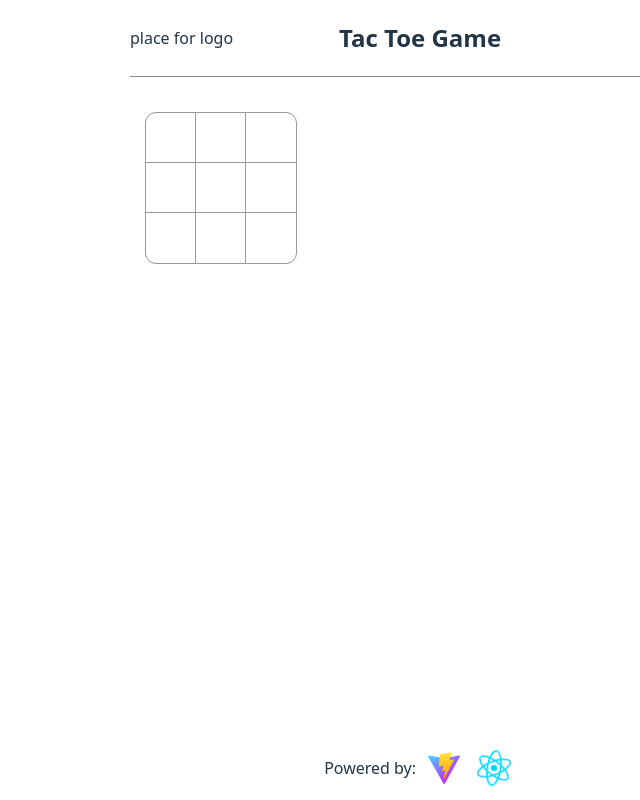
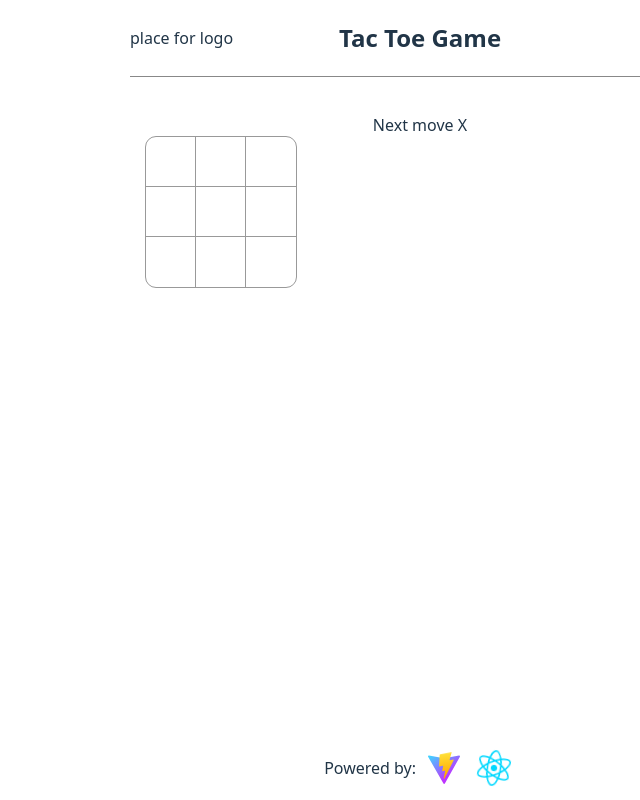
Before and after one commit to ArkadiuszBlochowiak/tic-tac-toe-game, a React (Vite) app: page /game in a window 1280 px wide. Shown: the whole page, without its empty margins (220-860 px from the left). Built offline with nearby package versions, Linux system fonts and the light colour scheme.

Commit message:
Handle endgame

```diff
--- a/src/features/game/Board.tsx
+++ b/src/features/game/Board.tsx
@@ -2,33 +2,69 @@ import { useState } from "react";
 import "./board.css";
 
 function Square({
-  isSelected,
-  isCross,
+  value,
   setMove,
 }: {
-  isSelected: boolean;
-  isCross: boolean;
+  value: string | null;
   setMove: () => void;
 }) {
-  const sign: string = isCross ? "X" : "O";
+  function handleClick(): void {
+    if (value) return;
 
-  function handleClick(): void {
-    if (!isSelected) {
-      setMove();
-    }
+    setMove();
   }
 
   return (
     <div className="square" onClick={handleClick}>
-      {isSelected ? sign : ""}
+      {value}
     </div>
   );
 }
 
 interface SquareElement {
   index: number;
-  isSelected: boolean;
+  value: string | null;
+}
+
+function calculateWinner(list: SquareElement[]): string {
+  const squares: SquareElement[] = list.slice();
+
+  const lines = [
+    [0, 1, 2],
+    [3, 4, 5],
+    [6, 7, 8],
+    [0, 3, 6],
+    [1, 4, 7],
+    [2, 5, 8],
+    [0, 4, 8],
+    [2, 4, 6],
+  ];
+
+  for (const indices of lines) {
+    const [a, b, c] = indices;
+    if (
+      squares[a].value &&
+      squares[a].value === squares[b].value &&
+      squares[b].value === squares[c].value
+    ) {
+      return squares[a].value;
+    }
+  }
+  return "";
+}
+
+function Status({
+  squares,
+  isCross,
+}: {
+  squares: SquareElement[];
   isCross: boolean;
+}) {
+  const winner = calculateWinner(squares);
+  const sign: string = isCross ? "X" : "O";
+  const status = winner ? `The winner is ${winner}` : `Next move ${sign}`;
+
+  return <span>{status}</span>;
 }
 
 export default function Board() {
@@ -36,36 +72,37 @@ export default function Board() {
   for (let i = 0; i < 9; i++) {
     list.push({
       index: i,
-      isSelected: false,
-      isCross: false,
+      value: null,
     });
   }
 
   const [move, setMove] = useState(1);
   const [isCross, setCross] = useState(true);
+  // could be refactored to useReducer
   const [squares, setSquares] = useState<SquareElement[]>(list);
 
   function handleClick(index: number): void {
+    if (squares[index].value || calculateWinner(squares)) return;
+
     setMove(move + 1);
     setCross(move % 2 === 0);
 
     const list = squares.slice();
-    list[index].isSelected = true;
-    list[index].isCross = isCross;
+    list[index].value = isCross ? "X" : "O";
     setSquares(list);
   }
 
   const board = squares.map((square: SquareElement) => (
     <Square
       key={square.index}
-      isSelected={square.isSelected}
-      isCross={square.isCross}
+      value={square.value}
       setMove={() => handleClick(square.index)}
     />
   ));
 
   return (
     <>
+      <Status squares={squares} isCross={isCross} />
       <div className="board">{board}</div>
     </>
   );
```
